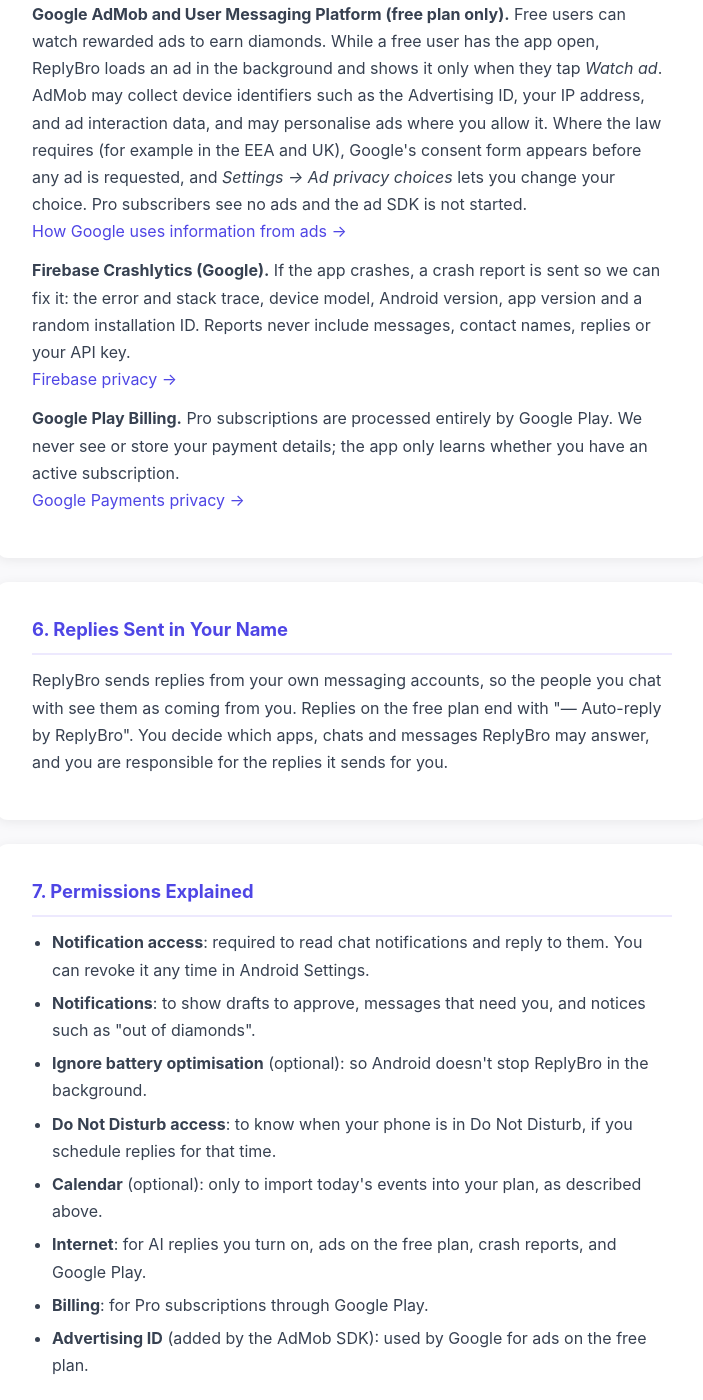
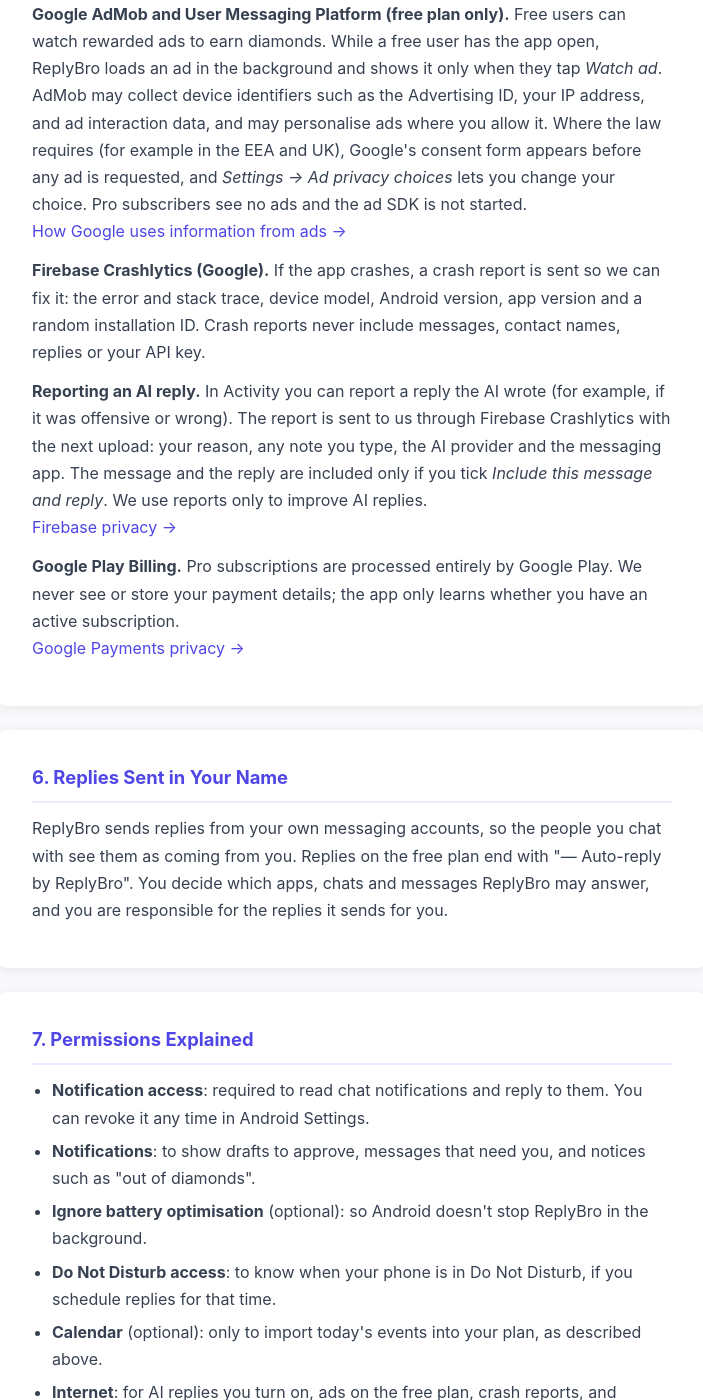
Before and after one commit to ishubhamx/ishubhamx.github.io, a Jekyll site: the page built from _apps/replybro.html, in a window 1280 px wide and 1400 px high, scrolled down 3187 px. Shown: the whole window, without its empty margins (288-991 px from the left). Built offline with Jekyll 4.4.1, drawn with Linux system fonts in a browser that asks for light colours; some of the changed text lies outside the part shown.

Commit message:
ReplyBro privacy: reporting AI replies
Describes the in-app report for AI replies: what is sent through
Firebase Crashlytics, and that chat text is included only on opt-in.

Amp-Thread-ID: https://ampcode.com/threads/T-01a19ce7-19fd-7544-ab2c-b617e5c226af
Co-authored-by: Shubham Vishwakarma <suubhamv@gmail.com>

```diff
--- a/_apps/replybro.html
+++ b/_apps/replybro.html
@@ -203,8 +203,14 @@
     </p>
     <p>
       <strong>Firebase Crashlytics (Google).</strong> If the app crashes, a crash report is sent so we can fix it: the
-      error and stack trace, device model, Android version, app version and a random installation ID. Reports never
+      error and stack trace, device model, Android version, app version and a random installation ID. Crash reports never
       include messages, contact names, replies or your API key.
+    </p>
+    <p>
+      <strong>Reporting an AI reply.</strong> In Activity you can report a reply the AI wrote (for example, if it was
+      offensive or wrong). The report is sent to us through Firebase Crashlytics with the next upload: your reason, any
+      note you type, the AI provider and the messaging app. The message and the reply are included only if you tick
+      <em>Include this message and reply</em>. We use reports only to improve AI replies.
       <br/><a href="https://firebase.google.com/support/privacy" target="_blank" rel="noopener">Firebase privacy →</a>
     </p>
     <p>
@@ -242,7 +248,7 @@
     <p>
       We do not sell, rent or trade your information, and we have no server that receives it. Data leaves your phone
       only as described above: chats to the AI provider you set up (if AI is on), ad data to Google AdMob (free plan),
-      crash reports to Firebase Crashlytics, and purchases through Google Play.
+      crash reports and any AI-reply reports you send to Firebase Crashlytics, and purchases through Google Play.
     </p>
   </div>
 
@@ -252,7 +258,7 @@
       <li>Activity history is deleted automatically after 30 days; <em>Settings → Clear activity history</em> deletes it at once.</li>
       <li>Uninstalling ReplyBro deletes everything it stores on your phone. A Google account backup, if any, follows Android's backup settings.</li>
       <li>Messages sent to your AI provider are kept according to that provider's terms.</li>
-      <li>Crashlytics keeps crash reports for up to 90 days. AdMob data is kept under Google's policies.</li>
+      <li>Crashlytics keeps crash reports and AI-reply reports for up to 90 days. AdMob data is kept under Google's policies.</li>
     </ul>
   </div>
 
```
